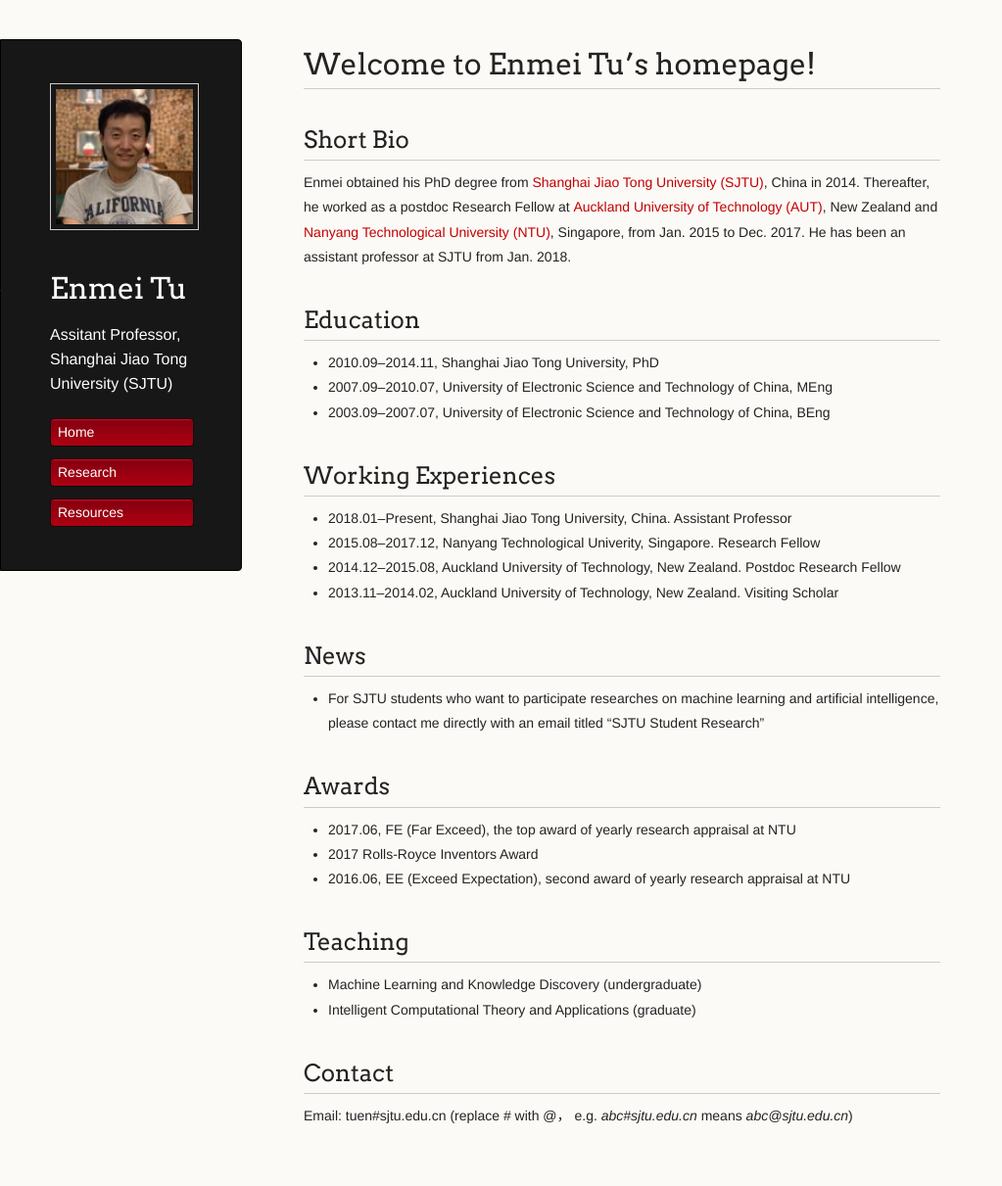
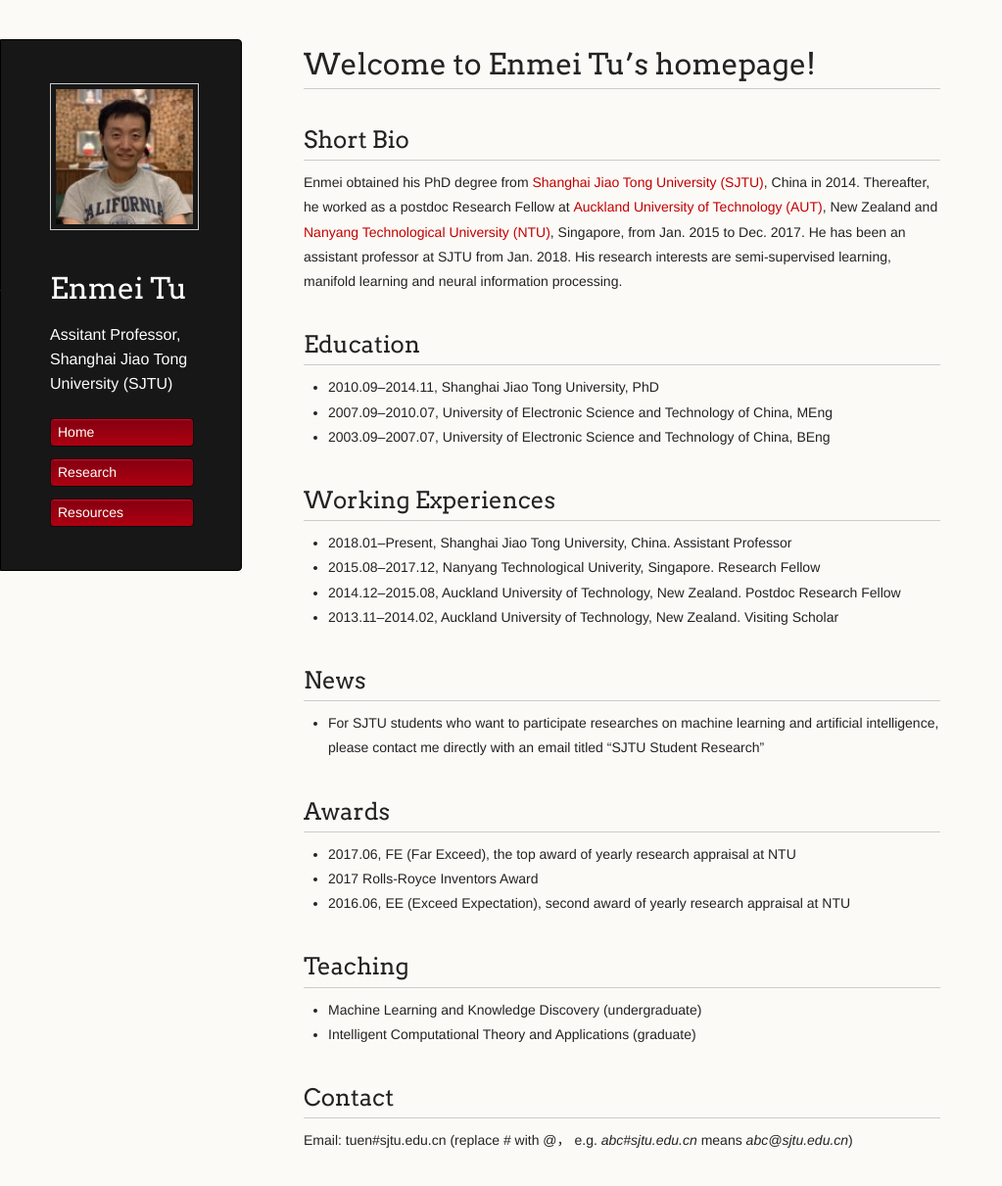
Before and after one commit to hellotem/enmeitu.github.io, a Jekyll site: the page built from index.md, in a window 1280 px wide and 1249 px high. Shown: the top 1211 px of the window at 98% size, without its empty margins (0-1023 px from the left). Built offline with Jekyll 4.4.1, drawn with Linux system fonts in a browser that asks for light colours.

Commit message:
Update index.md

```diff
--- a/index.md
+++ b/index.md
@@ -11,7 +11,7 @@
 There should be whitespace between paragraphs. We recommend including a README, or a file with information about your project. -->
 # Welcome to Enmei Tu's homepage!
 ## Short Bio
-Enmei obtained his PhD degree from [Shanghai Jiao Tong University (SJTU)](http://en.sjtu.edu.cn/), China in 2014. Thereafter, he worked as a postdoc Research Fellow at [Auckland University of Technology (AUT)](https://www.aut.ac.nz/), New Zealand and [Nanyang Technological University (NTU)](https://www.ntu.edu.sg), Singapore, from Jan. 2015 to Dec. 2017. He has been an assistant professor at SJTU from Jan. 2018.
+Enmei obtained his PhD degree from [Shanghai Jiao Tong University (SJTU)](http://en.sjtu.edu.cn/), China in 2014. Thereafter, he worked as a postdoc Research Fellow at [Auckland University of Technology (AUT)](https://www.aut.ac.nz/), New Zealand and [Nanyang Technological University (NTU)](https://www.ntu.edu.sg), Singapore, from Jan. 2015 to Dec. 2017. He has been an assistant professor at SJTU from Jan. 2018. His research interests are semi-supervised learning, manifold learning and neural information processing.
 
 ## Education
 * 2010.09--2014.11, Shanghai Jiao Tong University, PhD
```
